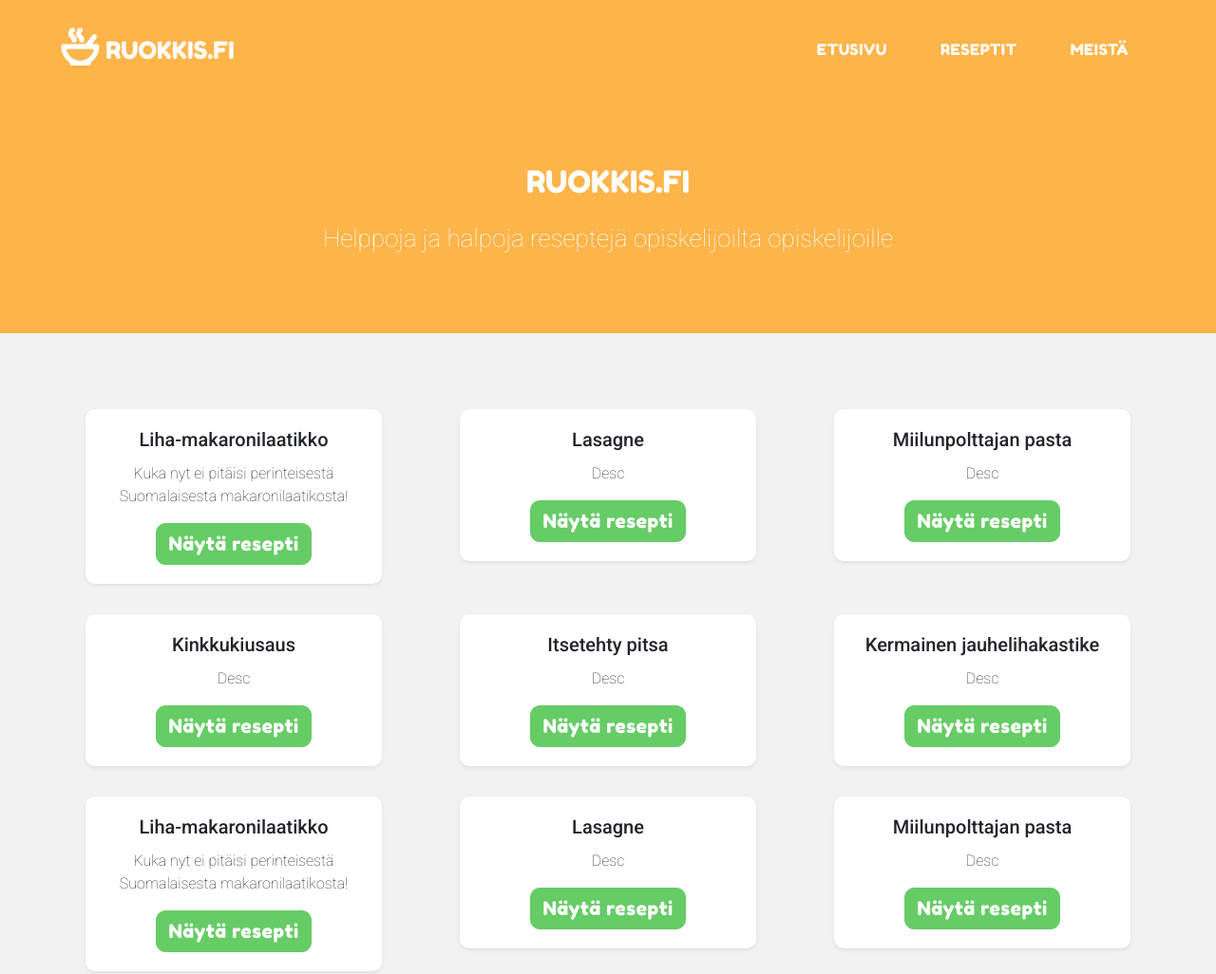
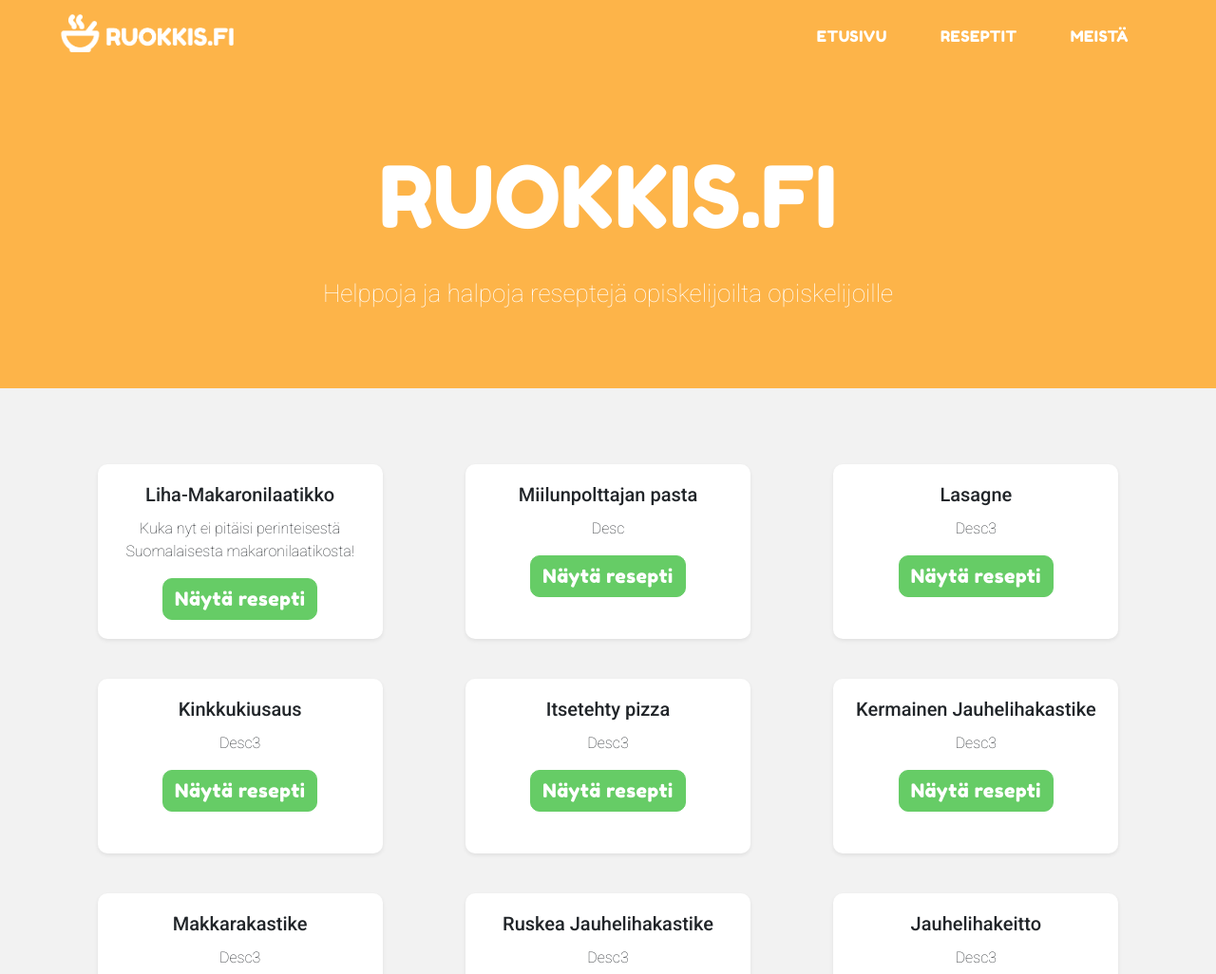
Before and after one commit to Vilkinjukka/Ruokkis, a plain HTML site: page index.html in a window 1280 px wide. Shown: the top 1026 px of the page at 95% size. Drawn offline with nearby package versions, Linux system fonts and the light colour scheme.

Commit message:
Add files via upload

```diff
--- a/custom.js
+++ b/custom.js
@@ -1,62 +1,46 @@
+$('body').css('padding-top', $('.navbar').outerHeight() + 'px')
 
+if ($('.smart-scroll').length > 0) { // check if element exists
+    var last_scroll_top = 0;
+    $(window).on('scroll', function() {
+        scroll_top = $(this).scrollTop();
+        if(scroll_top < last_scroll_top) {
+            $('.smart-scroll').removeClass('scrolled-down').addClass('scrolled-up');
+        }
+        else {
+            $('.smart-scroll').removeClass('scrolled-up').addClass('scrolled-down');
+        }
+        last_scroll_top = scroll_top;
+    });
+}
 
-var row = 0;
-var col = 0;
 var dummyDiv = null;
 $(function()
 {
+  console.log(DataBase.length)
   //Load card to main html
   dummyDiv = $("<div id='dummyDiv'/>").css("display","none");
   dummyDiv.load('card.html', function() {
-    ChangeData("Liha-makaronilaatikko", "Kuka nyt ei pitäisi perinteisestä Suomalaisesta makaronilaatikosta!");
-    ChangeData("Lasagne", "Desc");
-    ChangeData("Miilunpolttajan pasta", "Desc");
-    ChangeData("Kinkkukiusaus", "Desc");
-    ChangeData("Itsetehty pitsa", "Desc");
-    ChangeData("Kermainen jauhelihakastike", "Desc");
-    ChangeData("Liha-makaronilaatikko", "Kuka nyt ei pitäisi perinteisestä Suomalaisesta makaronilaatikosta!");
-    ChangeData("Lasagne", "Desc");
-    ChangeData("Miilunpolttajan pasta", "Desc");
-    ChangeData("Kinkkukiusaus", "Desc");
-    ChangeData("Itsetehty pitsa", "Desc");
-    ChangeData("Kermainen jauhelihakastike", "Desc");
-    ChangeData("Liha-makaronilaatikko", "Kuka nyt ei pitäisi perinteisestä Suomalaisesta makaronilaatikosta!");
-    ChangeData("Lasagne", "Desc");
-    ChangeData("Miilunpolttajan pasta", "Desc");
-    ChangeData("Kinkkukiusaus", "Desc");
-    ChangeData("Itsetehty pitsa", "Desc");
-    ChangeData("Kermainen jauhelihakastike", "Desc");
+    var i;
+    for (i = 0; i < DataBase.length; i++) {
+      ChangeData(DataBase[i][0],DataBase[i][1]);
+    }
   });
   dummyDiv.css("display","none");
   $("body").append(dummyDiv);
 
 });
 
-function LataaResepti(id)
-{
-  $("#"+id).load("card.html");
-}
-
 function ChangeData(name,text)
 {
-  if(col == 0)
-  {
-    row = row+1;
-    col = 1
-    console.log("Create new row");
-    $('#grid').append('<div class="row" id="row'+row.toString()+'"></div>');
-  }
-  $('#row'+row.toString()).append('<div class="col-sm" id="col'+col.toString()+'"></div>');
-
   dummyDiv.find(".card-title").html(name);
   dummyDiv.find(".card-text").html(text);
   var edited = dummyDiv.clone()
   edited.css("display","block");
-  $("#row"+row.toString()).find("#col"+col.toString()).append(edited);
+  $("#cardholder").append(edited);
+}
 
-  col = col+1;
-  if(col >= 4)
-  {
-    col = 0;
-  }
+function topFunction() {
+  document.body.scrollTop = 0;
+  document.documentElement.scrollTop = 0;
 }
--- /dev/null
+++ b/database.js
@@ -0,0 +1,27 @@
+var DataBase = [
+  ["Liha-Makaronilaatikko","Kuka nyt ei pitäisi perinteisestä Suomalaisesta makaronilaatikosta!"],
+  ["Miilunpolttajan pasta","Desc"],
+  ["Lasagne","Desc3"],
+  ["Kinkkukiusaus","Desc3"],
+  ["Itsetehty pizza","Desc3"],
+  ["Kermainen Jauhelihakastike","Desc3"],
+  ["Makkarakastike","Desc3"],
+  ["Ruskea Jauhelihakastike","Desc3"],
+  ["Jauhelihakeitto","Desc3"],
+  ["Kanakeitto","Desc3"],
+  ["Makkarakeitto","Desc3"],
+  ["Kanakastike","Desc3"],
+  ["Pyttipannu","Desc3"],
+  ["Kananuudeli wokki","Desc3"],
+  ["Uunilohi","Desc3"],
+  ["Lihapullat","Desc3"],
+  ["Tortillat","Desc3"],
+  ["Spagetti bolognese","Desc3"],
+  ["Kanan koipireidet","Desc3"],
+  ["Lohipasta","Desc3"],
+  ["Lihamureke","Desc3"],
+  ["Natcho pelti","Desc3"],
+  ["Tomaatti jauheliha paistos","Tunnetaan myös 'nistipatana'"],
+  ["Nakit ja ranut","Desc3"],
+  ["Kalapuikot ja ranut","Desc3"],
+]
--- a/index.html
+++ b/index.html
@@ -14,7 +14,7 @@
 
   <body>
     <section id="nav-bar">
-      <nav class="navbar navbar-expand-lg navbar-light">
+      <nav class="navbar navbar-expand-lg navbar-light smart-scroll">
         <a class="navbar-brand" href="#"><img src="images/title.png"></a>
         <button class="navbar-toggler" type="button" data-toggle="collapse" data-target="#navbarSupportedContent" aria-controls="navbarSupportedContent" aria-expanded="false" aria-label="Toggle navigation">
           <i class="fas fa-bars"></i>
@@ -23,13 +23,13 @@
         <div class="collapse navbar-collapse" id="navbarSupportedContent">
           <ul class="navbar-nav ml-auto">
             <li class="nav-item">
-              <a class="nav-link" href="#">ETUSIVU</a>
+              <a class="nav-link" onclick="topFunction()" style="cursor: pointer">ETUSIVU</a>
             </li>
             <li class="nav-item">
-              <a class="nav-link" href="#">RESEPTIT</a>
+              <a class="nav-link" href="#grid">RESEPTIT</a>
             </li>
             <li class="nav-item">
-              <a class="nav-link" href="#">MEISTÄ</a>
+              <a class="nav-link" href="#footer">MEISTÄ</a>
             </li>
           </ul>
         </div>
@@ -37,22 +37,25 @@
     </section>
 
     <section id="banner">
-      <div class="container">
-        <div class="row">
-          <div class="col">
-            <p class="huge-text text-center">RUOKKIS.FI</p>
-            <p class="thin-text text-center">Helppoja ja halpoja reseptejä opiskelijoilta opiskelijoille</p>
-          </div>
+      <div class="row">
+        <div class="col">
+          <p class="title-text text-center">RUOKKIS.FI</p>
+          <p class="thin-text text-center">Helppoja ja halpoja reseptejä opiskelijoilta opiskelijoille</p>
         </div>
       </div>
     </section>
 
     <section id="grid">
+      <div class="grid-container" id="cardholder">
+      </div>
     </section>
 
     <section id="footer">
       <p class="huge-text text-center">MEISTÄ</p>
       <p class="thin-text text-center">Tarkoituksenamme on helpottaa ruoanlaittoa ja tuoda perinteisiä arkiruokia kaikkiin koteihin. Reseptimme ovat helppoja, edullisia ja sopivat aivan kaikille, opiskelijoista lapsiperheille!</p>
+      <div class="text-center">
+        <a class="btn-floating btn-lg btn-ins text-center social-icon" type="button" href="https://www.instagram.com/ruokkis.fi" target="_blank" role="button"><i class="fab fa-instagram"></i></a>
+      </div>
     </section>
 
     <script src="https://ajax.googleapis.com/ajax/libs/jquery/3.5.1/jquery.min.js"></script>
@@ -60,5 +63,6 @@
     <script src="https://stackpath.bootstrapcdn.com/bootstrap/4.3.1/js/bootstrap.min.js" integrity="sha384-JjSmVgyd0p3pXB1rRibZUAYoIIy6OrQ6VrjIEaFf/nJGzIxFDsf4x0xIM+B07jRM" crossorigin="anonymous"></script>
     <script src="https://kit.fontawesome.com/0e7645e1a2.js" crossorigin="anonymous"></script>
     <script src="custom.js"></script>
+    <script src="database.js"></script>
   </body>
 </html>
--- a/style.css
+++ b/style.css
@@ -4,6 +4,9 @@
   padding: 0;
 }
 
+html {
+  scroll-behavior: smooth;
+}
 body
 {
   font-family: Open Sans;
@@ -15,15 +18,33 @@ body
 /* Navbar */
 #nav-bar
 {
-  position: sticky
+  position: sticky;
   top: 0;
   z-index: 10;
 
 }
+
+.smart-scroll
+{
+  position: fixed;
+  top: 0;
+  right: 0;
+  left: 0;
+  z-index: 1030;
+}
+.scrolled-down
+{
+   transform:translateY(-100%); transition: all 0.2s ease-in-out !important;
+}
+.scrolled-up
+{
+   transform:translateY(0); transition: all 0.3s ease-in-out !important;
+}
 .navbar
 {
+  transition: background-color 0.1s linear;
   background-color: #FDB449;
-  padding: 24px !important;
+  padding: 10px !important;
   padding-left: 64px !important;
   padding-right: 64px !important;
 }
@@ -83,6 +104,25 @@ body
   font-family: 'Fredoka One', sans-serif;
   font-size: 32px;
 }
+.title-text
+{
+  font-family: 'Fredoka One', sans-serif;
+  font-size: 7vw;
+}
+@media only screen and (max-width: 700px)
+{
+  .title-text
+  {
+    font-size: 48px;
+  }
+}
+@media only screen and (max-width: 310px)
+{
+  .title-text
+  {
+    font-size: 32px;
+  }
+}
 
 /* Grid */
 #grid
@@ -91,14 +131,46 @@ body
   padding: 64px 5% 64px 5%;
 }
 
-.card {
+.grid-container
+{
+  display: grid;
+  grid-template-columns: repeat(4, 1fr);
+  grid-gap: 10px;
+  grid-auto-rows: minmax(100px, auto);
+}
+@media only screen and (max-width: 1340px)
+{
+  .grid-container
+  {
+    grid-template-columns: repeat(3, 1fr);
+  }
+}
+@media only screen and (max-width: 1000px)
+{
+  .grid-container
+  {
+    grid-template-columns: repeat(2, 1fr);
+  }
+}
+@media only screen and (max-width: 640px)
+{
+  .grid-container
+  {
+    grid-template-columns: repeat(1, 1fr);
+  }
+}
+
+.card
+{
   margin: 16px auto;
   float: none;
   border: none;
   border-radius: 10px;
-  width: auto !important;
-  min-width: 245px !important;
-  max-width: 312px !important;
+  grid-row: span 1;
+  grid-column: span 1;
+  width: 100% !important;
+  min-height: 184px !important;
+  max-width: 300px !important;
 }
 .card-title
 {
@@ -138,3 +210,22 @@ body
   font-size: 20px;
   font-weight: 300;
 }
+
+.social-icon
+{
+  font-size:48px;
+  text-decoration: none;
+  color: #fff;
+}
+
+.social-icon:hover
+{
+  color: #e3e3e3;
+  text-decoration: none;
+}
+
+.social-icon:active
+{
+  text-decoration: none;
+  color: #e3e3e3;
+}
```
